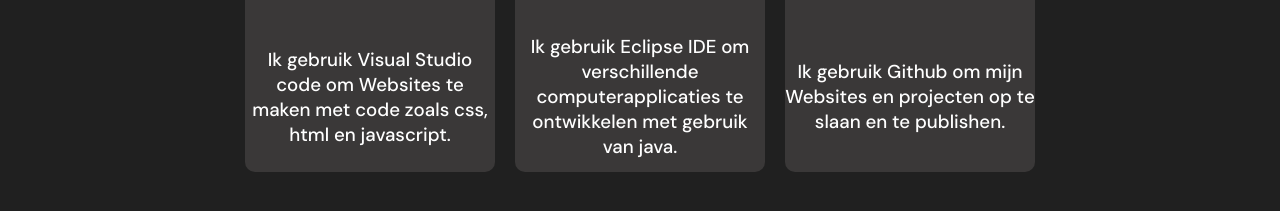
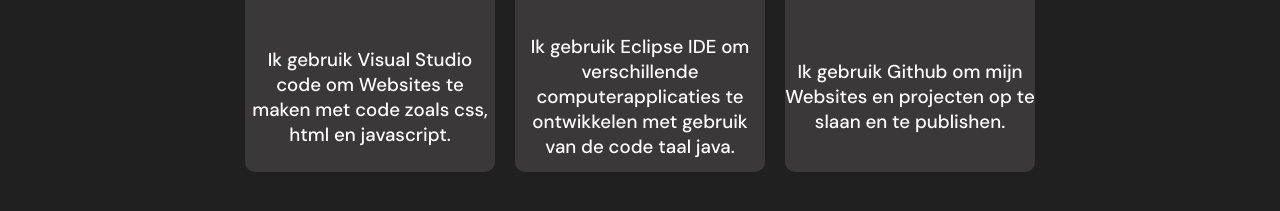
Before and after one commit to Joe74012/Joe74012.github.io, a plain HTML site: page index.html in a window 1280 px wide. Shown: the part 729-940 px from the top of the page. Drawn offline with Linux system fonts and the light colour scheme.

Commit message:
nieuwe text

```diff
--- a/index.html
+++ b/index.html
@@ -88,7 +88,7 @@
                     </div>
                 </div>
                 <div class="Text-Rij-Container">
-                    <h3 class="WhiteText">Ik gebruik Eclipse IDE om verschillende computerapplicaties te ontwikkelen met gebruik van java.</h3>
+                    <h3 class="WhiteText">Ik gebruik Eclipse IDE om verschillende computerapplicaties te ontwikkelen met gebruik van de code taal java.</h3>
                 </div>
             </div>
             <div class="Container">
```
